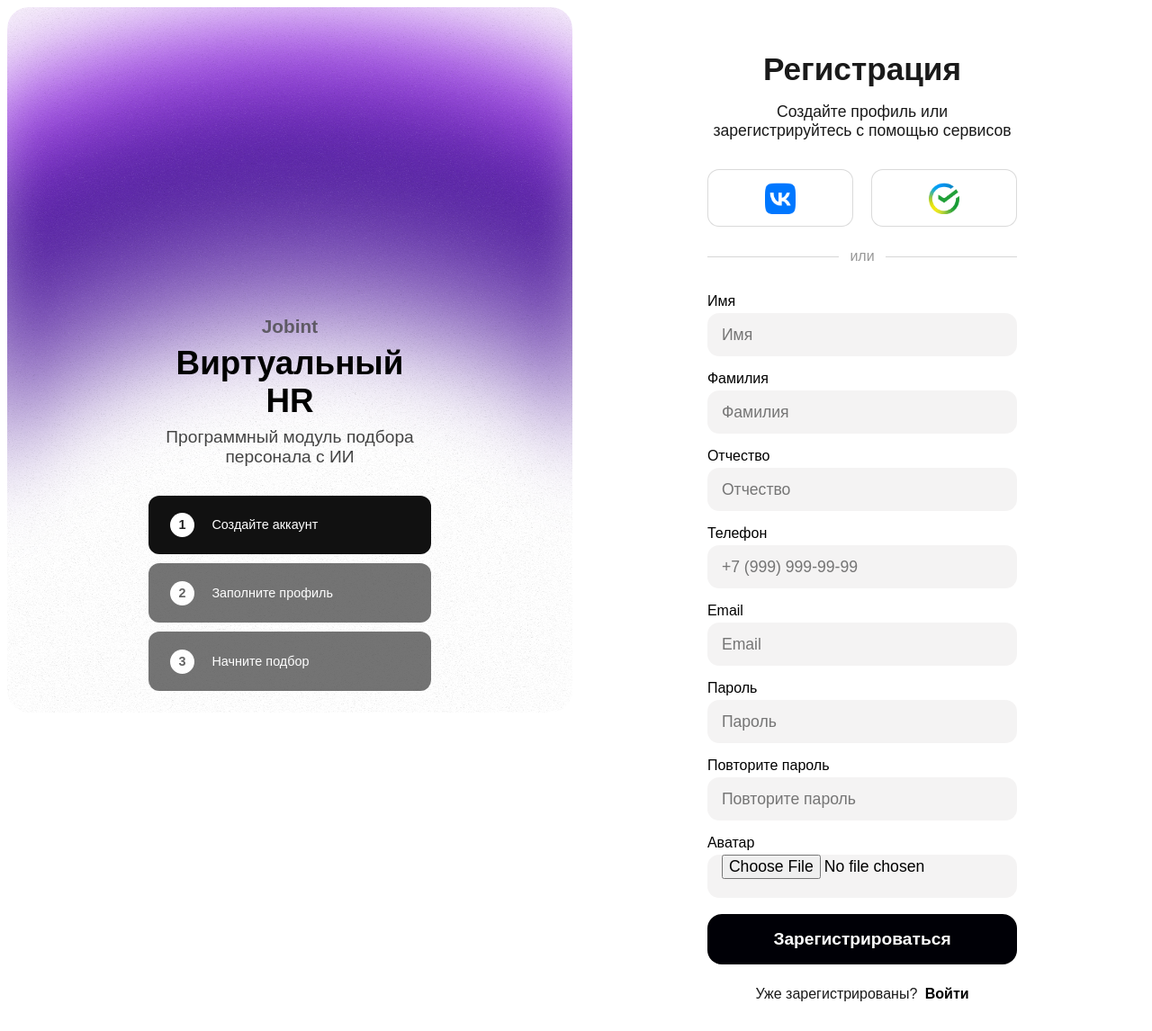
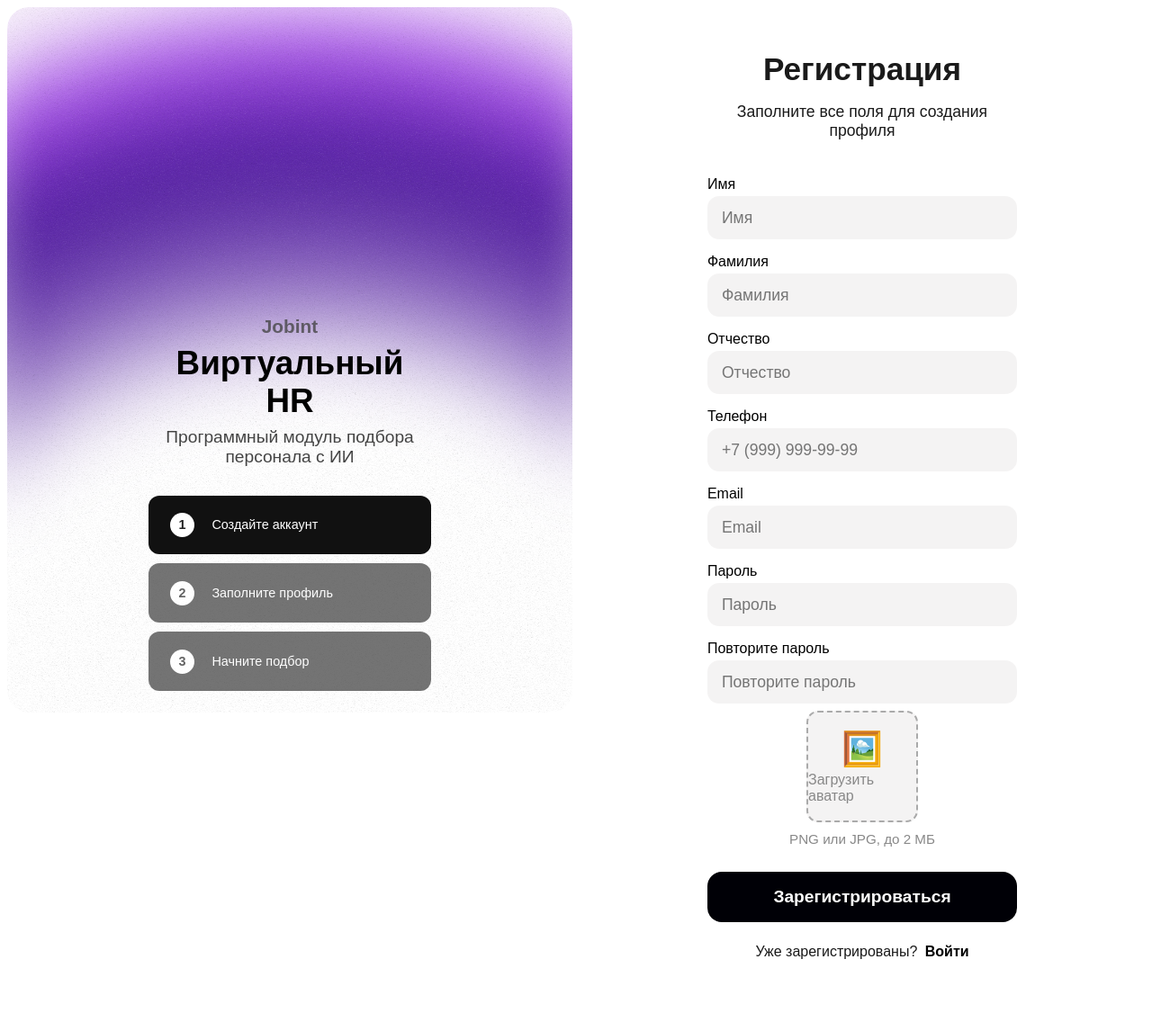
Before and after one commit to ambkar/jobint-frontend, a Flask app: page /register in a window 1280 px wide. Shown: the whole page at 90% size. After the commit the page ends 1066 px from the top, so only its background shows below. Run offline with Flask 3, Linux system fonts and the light colour scheme.

Commit message:
лоутл

```diff
--- a/static/css/css.css
+++ b/static/css/css.css
@@ -440,3 +440,61 @@ body {
     padding: 16px 2vw 16px 2vw;
   }
 }
+
+
+.avatar-upload-wrapper {
+  width: 100%;
+  display: flex;
+  flex-direction: column;
+  align-items: center;
+  margin-bottom: 18px;
+}
+.avatar-upload-label {
+  display: flex;
+  align-items: center;
+  justify-content: center;
+  background: rgba(218,215,215,0.29);
+  border: 2px dashed #aaa;
+  border-radius: 13px;
+  width: 120px;
+  height: 120px;
+  cursor: pointer;
+  transition: border-color 0.2s;
+  margin-bottom: 10px;
+  position: relative;
+  overflow: hidden;
+}
+.avatar-upload-label:hover {
+  border-color: #444;
+}
+.avatar-upload-label img {
+  width: 100%;
+  height: 100%;
+  object-fit: cover;
+  border-radius: 13px;
+  display: none;
+}
+.avatar-upload-label .avatar-placeholder {
+  display: flex;
+  flex-direction: column;
+  align-items: center;
+  color: #888;
+}
+.avatar-upload-label .avatar-icon {
+  font-size: 2.3rem;
+  margin-bottom: 4px;
+}
+.avatar-upload-input {
+  display: none;
+}
+.avatar-upload-label.has-image .avatar-placeholder {
+  display: none;
+}
+.avatar-upload-label.has-image img {
+  display: block;
+}
+.avatar-upload-text {
+  font-size: 0.95rem;
+  color: #888;
+  text-align: center;
+}
--- a/templates/register.html
+++ b/templates/register.html
@@ -37,21 +37,8 @@
                 <form class="login-form" id="registerForm" enctype="multipart/form-data">
                     <h1 class="login-title">Регистрация</h1>
                     <p class="login-subtitle">
-                        Создайте профиль или зарегистрируйтесь с помощью сервисов
+                        Заполните все поля для создания профиля
                     </p>
-                    <div class="login-socials">
-                        <button type="button" class="login-social">
-                            <img src="/static/images/vk.png" alt="Зарегистрироваться через VK" />
-                        </button>
-                        <button type="button" class="login-social">
-                            <img src="/static/images/sber.png" alt="Зарегистрироваться через sber" />
-                        </button>
-                    </div>
-                    <div class="login-divider">
-                        <div class="login-divider-line"></div>
-                        <span>или</span>
-                        <div class="login-divider-line"></div>
-                    </div>
                     <label class="login-label" for="name">Имя</label>
                     <input class="login-input" type="text" id="name" name="name" required placeholder="Имя" />
                     <label class="login-label" for="surname">Фамилия</label>
@@ -66,8 +53,17 @@
                     <input class="login-input" type="password" id="password" name="password" required placeholder="Пароль" autocomplete="new-password" />
                     <label class="login-label" for="password_confirm">Повторите пароль</label>
                     <input class="login-input" type="password" id="password_confirm" name="password_confirm" required placeholder="Повторите пароль" autocomplete="new-password" />
-                    <label class="login-label" for="avatar">Аватар</label>
-                    <input class="login-input" type="file" id="avatar" name="avatar" accept="image/*" />
+                    <div class="avatar-upload-wrapper">
+                    <label class="avatar-upload-label" id="avatarLabel" for="avatar">
+                        <span class="avatar-placeholder">
+                        <span class="avatar-icon">🖼️</span>
+                        <span>Загрузить аватар</span>
+                        </span>
+                        <img id="avatarPreview" src="" alt="Предпросмотр аватара" />
+                        <input class="avatar-upload-input" type="file" id="avatar" name="avatar" accept="image/*" />
+                    </label>
+                    <div class="avatar-upload-text">PNG или JPG, до 2 МБ</div>
+                    </div>
                     <div id="error" class="error-message" style="color: #d00; margin-bottom: 10px;"></div>
                     <button type="submit" class="login-submit">Зарегистрироваться</button>
                     <div class="login-bottom">
@@ -80,7 +76,24 @@
         </div>
     </div>
 </div>
-
+<script>
+document.getElementById('avatar').addEventListener('change', function(e) {
+  const file = e.target.files[0];
+  const label = document.getElementById('avatarLabel');
+  const preview = document.getElementById('avatarPreview');
+  if (file && file.type.startsWith('image/')) {
+    const reader = new FileReader();
+    reader.onload = function(ev) {
+      preview.src = ev.target.result;
+      label.classList.add('has-image');
+    };
+    reader.readAsDataURL(file);
+  } else {
+    preview.src = '';
+    label.classList.remove('has-image');
+  }
+});
+</script>
 <script>
   document.getElementById('registerForm').onsubmit = async function(e) {
     e.preventDefault();
```
